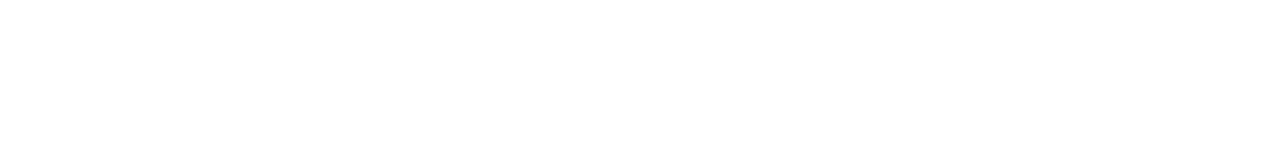
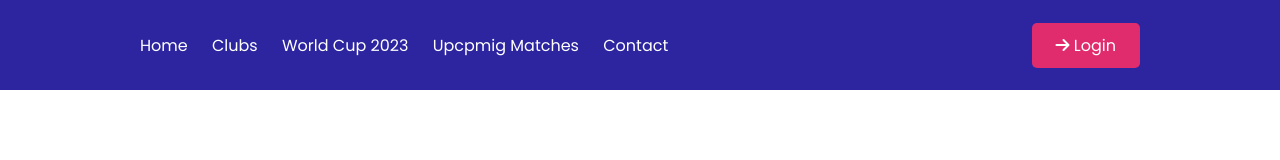
Before and after one commit to Avishek-Tanchangya/football-site, a plain HTML site: page index.html in a window 1280 px wide. Drawn offline with Linux system fonts and the light colour scheme.

Commit message:
navbar added

```diff
--- a/css/styles.css
+++ b/css/styles.css
@@ -0,0 +1,47 @@
+/* fonts */
+@import url('https://fonts.googleapis.com/css2?family=Poppins&display=swap');
+
+/* common styles or attributes */
+body{
+    margin: 0;
+    font-family: 'Poppins', sans-serif;
+}
+
+
+/* p{
+    display: inline;
+} */
+
+/* Header section */
+header{
+    background-color: #2D25A0;
+    color: white;
+    display: flex;
+    flex-direction: column;
+    justify-content: center;
+    align-items: center;
+    height: 90px;
+}
+nav{
+    font-size: 16px;
+    width: 1000px;
+    display: flex;
+    justify-content: space-between;
+    align-items: center;
+}
+
+.nav-left a{
+    text-decoration: none;
+    color: white;
+    margin-right: 20px;
+}
+
+.nav-right{
+    background-color: #E02C6D;
+    padding: 10px 24px;
+    border-radius: 5px;
+    -webkit-border-radius: 5px;
+    -moz-border-radius: 5px;
+    -ms-border-radius: 5px;
+    -o-border-radius: 5px;
+}
--- a/index.html
+++ b/index.html
@@ -5,8 +5,26 @@
     <meta http-equiv="X-UA-Compatible" content="IE=edge">
     <meta name="viewport" content="width=device-width, initial-scale=1.0">
     <title>Football Network</title>
+    <!-- font awesome -->
+    <script src="https://kit.fontawesome.com/462d3670a5.js" crossorigin="anonymous"></script>
+    <!-- styles -->
+    <link rel="stylesheet" href="css/styles.css">
 </head>
 <body>
-
+    <header>
+        <nav>
+            <div class="nav-left">
+                <a href="" target="_blank">Home</a>
+                <a href="" target="_blank">Clubs</a>
+                <a href="" target="_blank">World Cup 2023</a>
+                <a href="" target="_blank">Upcpmig Matches</a>
+                <a href="" target="_blank">Contact</a>
+            </div>
+            <div class="nav-right">
+                <i class="fas fa-arrow-right"></i>
+                <span>Login</span>
+            </div>
+        </nav>
+    </header>
 </body>
 </html>
```
